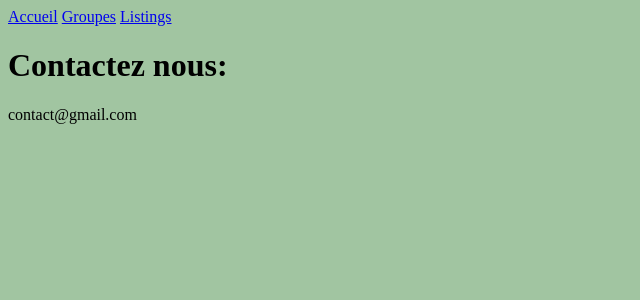
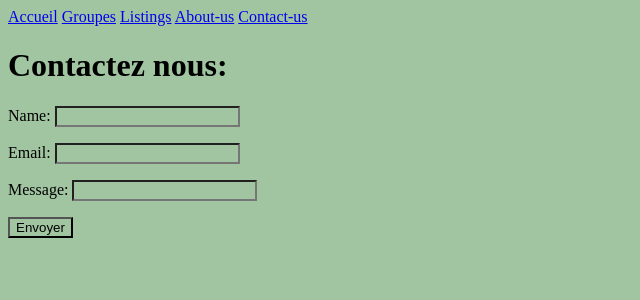
Before and after one commit to GuillaumeChiron/Django-app, a Django app: page /contact-us/ in a window 1280 px wide. Shown: the top 300 px of the page, without its empty margins (0-640 px from the left). Run offline with Django 5.2, Linux system fonts and the light colour scheme.

Commit message:
ajout d'un formulaire d'envoie de mails

```diff
--- /dev/null
+++ b/merchex/listings/forms.py
@@ -0,0 +1,7 @@
+from django import forms
+
+
+class ContactUsForm(forms.Form):
+    name = forms.CharField(required=False)
+    email = forms.EmailField()
+    message = forms.CharField(max_length=1000)
--- a/merchex/listings/static/listings/styles.css
+++ b/merchex/listings/static/listings/styles.css
@@ -1,3 +1,5 @@
 * {
     background-color: #a1c5a1;
 }
+
+.errorlist { margin-bottom: -10px }
--- a/merchex/listings/templates/listings/base.html
+++ b/merchex/listings/templates/listings/base.html
@@ -10,13 +10,17 @@
 </head>
 
 <body>
+
 <nav>
     <a href="{% url 'home-page' %}">Accueil</a>
     <a href="{% url 'band-list' %}">Groupes</a>
     <a href="{% url 'listings'%}">Listings</a>
+    <a href="{%url 'about'%}">About-us</a>
+    <a href="{% url 'contact' %}">Contact-us</a>
 </nav>
 
     {% block content %}{% endblock %}
+
 </body>
 
 </html>
--- a/merchex/listings/templates/listings/contact.html
+++ b/merchex/listings/templates/listings/contact.html
@@ -3,6 +3,11 @@
 {% block content %}
 
 <h1>Contactez nous:</h1>
-<p>contact@gmail.com</p>
+
+<form action="" method="post" novalidate>
+{% csrf_token %}
+{{ form.as_p }}
+<input type="submit" value="Envoyer">
+</form>
 
 {% endblock %}
--- a/merchex/listings/views.py
+++ b/merchex/listings/views.py
@@ -1,6 +1,7 @@
-from django.shortcuts import render
-from django.shortcuts import get_object_or_404
+from django.shortcuts import render, get_object_or_404, redirect
+from django.core.mail import send_mail
 from listings.models import Band, Listing
+from listings.forms import ContactUsForm
 
 
 def home_page(request):
@@ -32,4 +33,26 @@ def listing_details(request, id):
 
 
 def contact(request):
-    return render(request, "listings/contact.html")
+
+    if request.method == "POST":
+        # créer une instance de notre formulaire et le remplir avec les données POST
+        form = ContactUsForm(request.POST)
+
+        if form.is_valid():
+            send_mail(
+                subject=f'Message from {form.cleaned_data["name"] or "anonyme"} via MerchEx Contact Us form',
+                message=form.cleaned_data["message"],
+                from_email=form.cleaned_data["email"],
+                recipient_list=["admin@merchex.xyz"],
+            )
+            return redirect("email-sent")
+
+    else:
+        # ceci doit être une requête GET, donc créer un formulaire vide
+        form = ContactUsForm()
+
+    return render(request, "listings/contact.html", {"form": form})
+
+
+def email_sent(request):
+    return render(request, "listings/email_sent.html")
--- a/merchex/merchex/settings.py
+++ b/merchex/merchex/settings.py
@@ -116,3 +116,5 @@ USE_TZ = True
 # https://docs.djangoproject.com/en/6.0/howto/static-files/
 
 STATIC_URL = "static/"
+
+EMAIL_BACKEND = "django.core.mail.backends.console.EmailBackend"
--- a/merchex/merchex/urls.py
+++ b/merchex/merchex/urls.py
@@ -23,9 +23,10 @@ urlpatterns = [
     path("", views.home_page, name="home-page"),
     path("bands/", views.band_list, name="band-list"),
     path("bands/<int:id>/", views.band_details, name="band-detail"),
-    path("about-us/", views.about),
+    path("about-us/", views.about, name="about"),
     path("listings/", views.listings, name="listings"),
     path("listings/<int:id>/", views.listing_details, name="listing-details"),
-    path("contact-us/", views.contact),
+    path("contact-us/", views.contact, name="contact"),
+    path("email_sent/", views.email_sent, name="email-sent"),
     path("admin/", admin.site.urls),
 ]
```
Also changed, not shown: merchex/listings/templates/listings/email_sent.html (added, +7 -0 lines).
